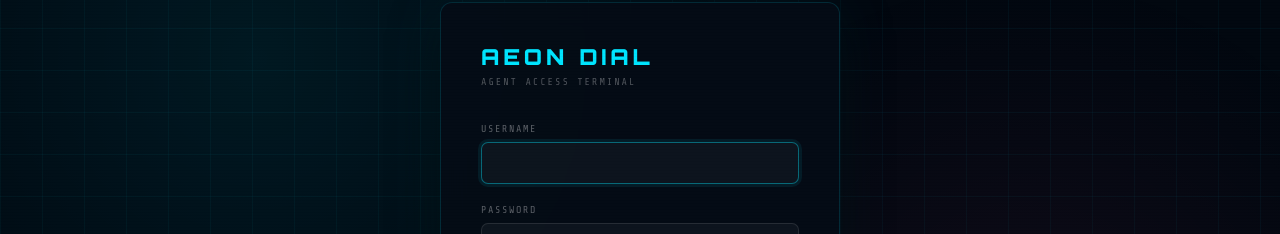
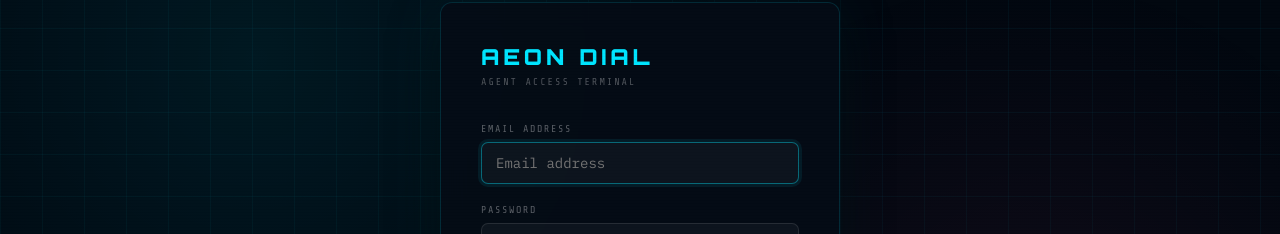
Before and after one commit to rosegoldcruz/mini-aeon-mini-crm, a Next.js app: page /login in a window 1280 px wide. Shown: the part 182-416 px from the top of the page. Built offline with nearby package versions, Linux system fonts and the light colour scheme; no server answers.

Commit message:
user commit

```diff
--- a/app/login/page.tsx
+++ b/app/login/page.tsx
@@ -6,7 +6,7 @@ import { API_BASE, setAuth, isAuthenticated } from '@/lib/auth'
 
 export default function LoginPage() {
   const router = useRouter()
-  const [username, setUsername] = useState('')
+  const [email, setEmail] = useState('')
   const [password, setPassword] = useState('')
   const [loading,  setLoading]  = useState(false)
   const [error,    setError]    = useState<string | null>(null)
@@ -24,7 +24,7 @@ export default function LoginPage() {
       const res = await fetch(`${API_BASE}/auth/login`, {
         method: 'POST',
         headers: { 'Content-Type': 'application/json' },
-        body: JSON.stringify({ username, password }),
+        body: JSON.stringify({ email, password }),
       })
       const body = await res.json()
       if (!res.ok) throw new Error(body.error ?? `HTTP ${res.status}`)
@@ -170,14 +170,16 @@ export default function LoginPage() {
           <div className="login-wordmark">AEON DIAL</div>
           <div className="login-sub">Agent Access Terminal</div>
 
-          <label className="login-label" htmlFor="username">Username</label>
+          <label className="login-label" htmlFor="email">Email Address</label>
           <input
-            id="username"
+            id="email"
             className="login-input"
-            type="text"
-            value={username}
-            onChange={e => setUsername(e.target.value)}
-            autoComplete="username"
+            type="email"
+            value={email}
+            onChange={e => setEmail(e.target.value)}
+            autoComplete="email"
+            name="email"
+            placeholder="Email address"
             autoFocus
             required
           />
```
Also changed, not shown: app/dialer/page.tsx (+20 -3 lines), app/users/page.tsx (+5 -3 lines), 1 other file (tests, documents, lock files or other folders).
